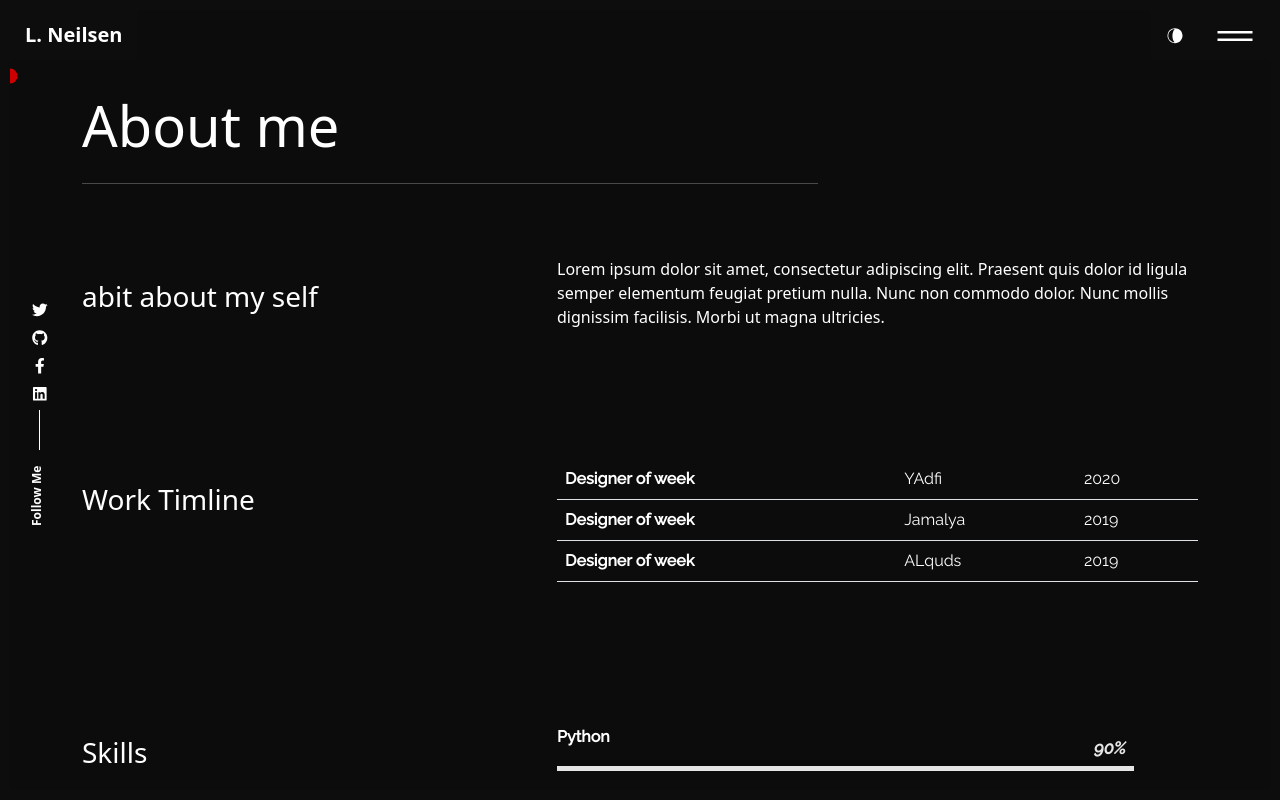
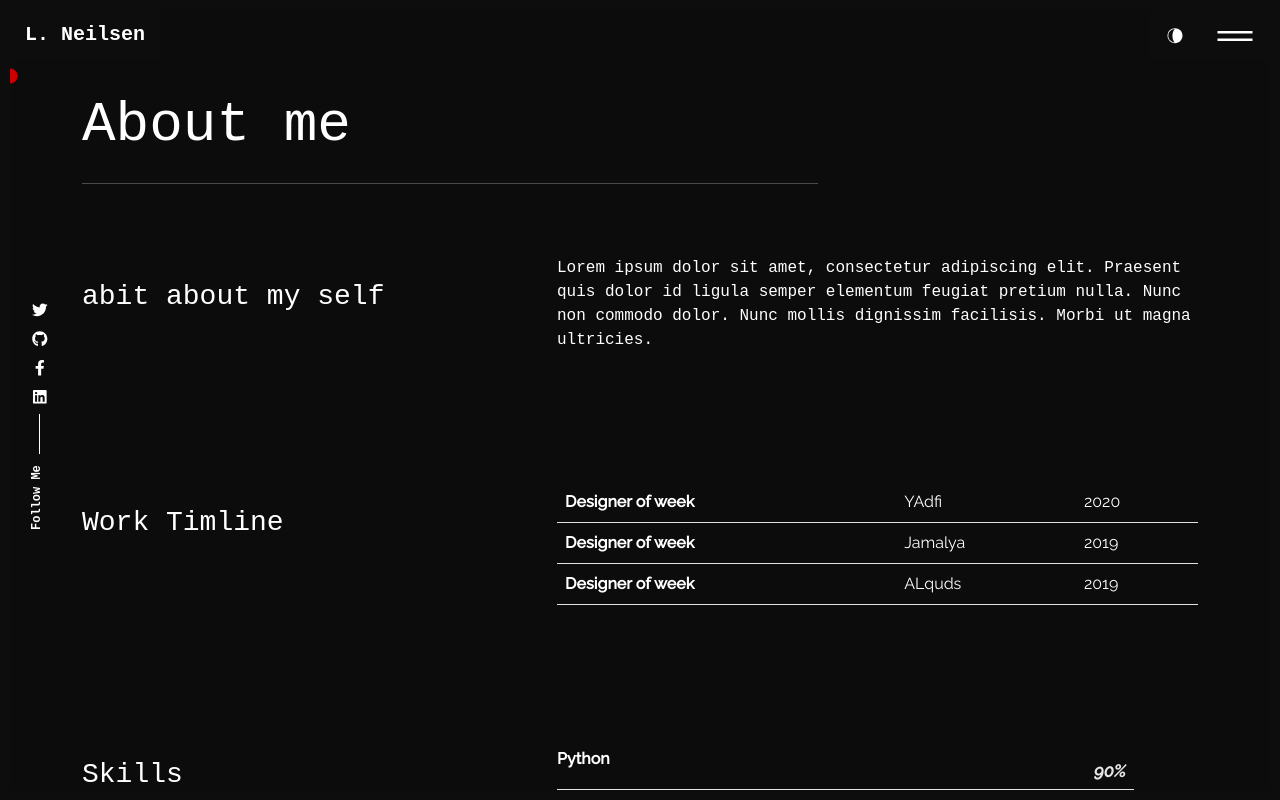
Before and after one commit to ThugPigeon653/react-portfolio, a React (Create React App) app: page /about in a window 1280 px wide. Shown: the top 800 px of the page. Built offline with nearby package versions, Linux system fonts and the light colour scheme.

Commit message:
update font

```diff
--- a/src/content_option.js
+++ b/src/content_option.js
@@ -1,7 +1,7 @@
 const logotext = "L. Neilsen";
 const meta = {
     title: "Lachlan Neilsen",
-    description: "I’m John Doe data scientist _ Full stack devloper,currently working in Berlin",
+    description: "I’m Lachlan Neilsen data AWS Certified Full stack devloper, currently working in Australia",
 };
 
 const introdata = {
--- a/src/index.css
+++ b/src/index.css
@@ -42,6 +42,8 @@ ul {
     list-style: none;
 }
 
+
+
 a,
 .navbar-brand.nav_ac,
 p,
@@ -51,7 +53,7 @@ h3,
 h4,
 h5,
 h6 {
-    font-family: system-ui, -apple-system, BlinkMacSystemFont, 'Segoe UI', Roboto, Oxygen, Ubuntu, Cantarell, 'Open Sans', 'Helvetica Neue', sans-serif
+    font-family: monospace
 }
 
 
```
